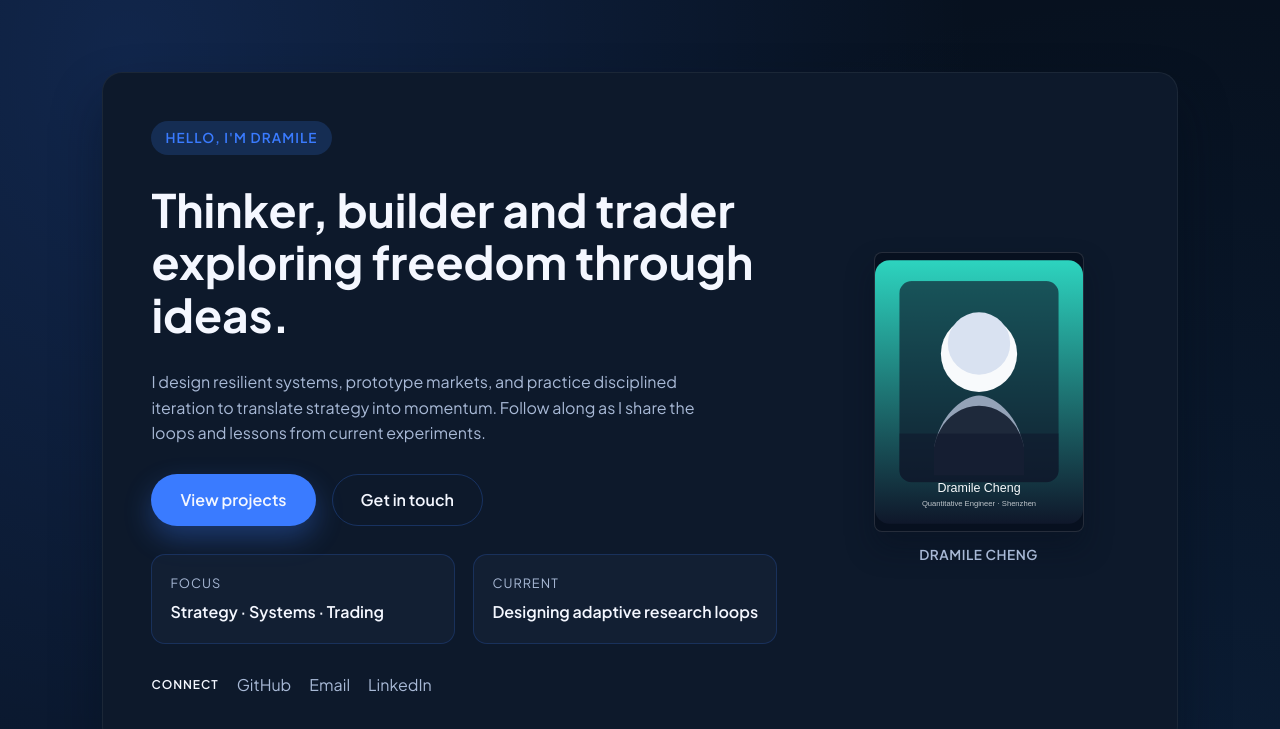
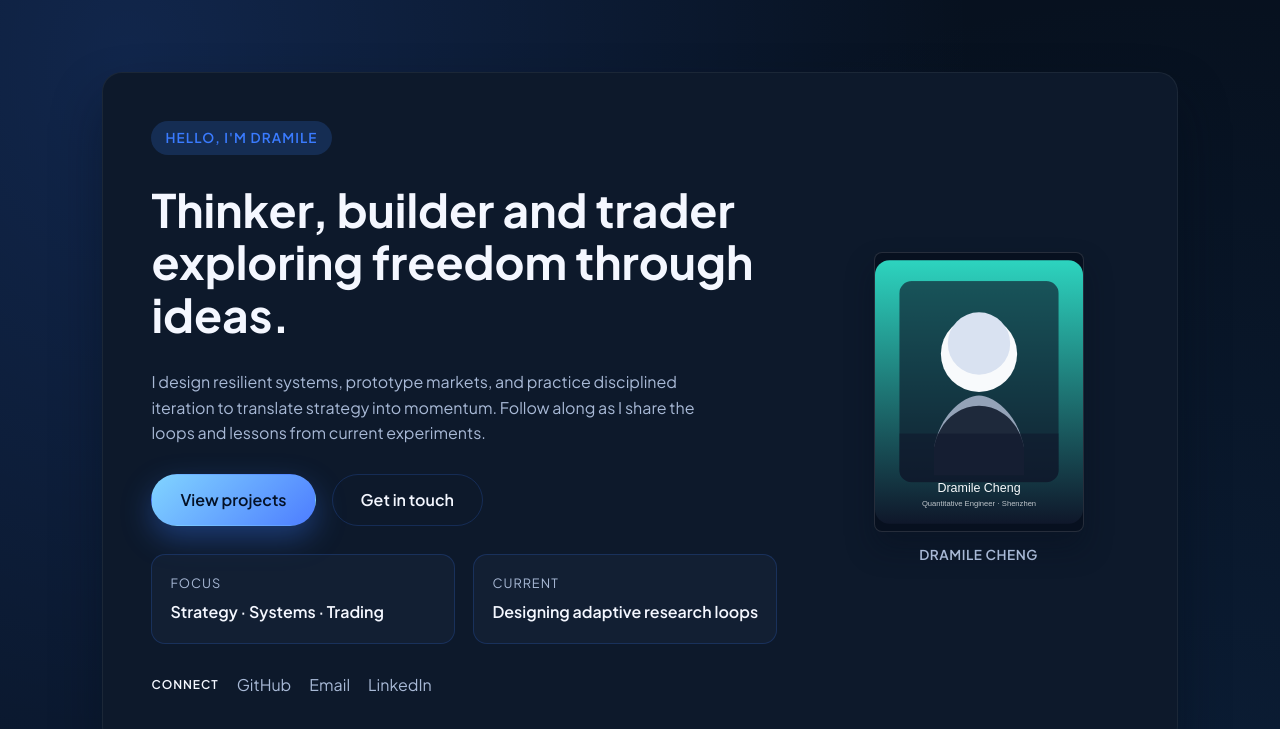
Before and after one commit to Dramatic1211/Dramatic1211.github.io, a plain HTML site: page index.html in a window 1280 px wide. Shown: the part 97-826 px from the top of the page. Drawn offline with Linux system fonts and the light colour scheme.

Commit message:
Tweak primary button gradient

```diff
--- a/style.css
+++ b/style.css
@@ -136,17 +136,18 @@ main {
   gap: 8px;
   padding: 12px 28px;
   border-radius: 999px;
-  border: 1px solid rgba(58, 123, 255, 0.25);
+  border: 1px solid rgba(58, 123, 255, 0.2);
   color: var(--text);
   font-weight: 600;
-  transition: transform 0.2s ease, box-shadow 0.2s ease, background 0.2s ease;
+  transition: transform 0.2s ease, box-shadow 0.2s ease, background 0.2s ease, color 0.2s ease;
   background: transparent;
 }
 
 .btn-primary {
-  background: var(--primary);
+  background: linear-gradient(135deg, #81d4ff 0%, #4d7dff 100%);
+  color: #041126;
   border-color: transparent;
-  box-shadow: 0 12px 28px rgba(58, 123, 255, 0.32);
+  box-shadow: 0 12px 30px rgba(58, 123, 255, 0.35);
 }
 
 .btn:hover,
@@ -157,7 +158,8 @@ main {
 
 .btn-primary:hover,
 .btn-primary:focus {
-  background: linear-gradient(135deg, #4d8dff, #3a7bff);
+  background: linear-gradient(135deg, #95dcff 0%, #5b8cff 100%);
+  color: #041126;
 }
 
 .hero-stats {
```
